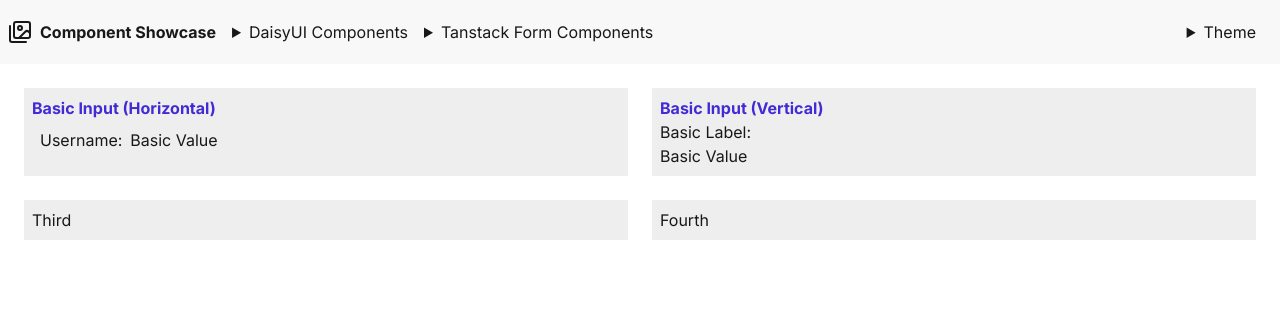
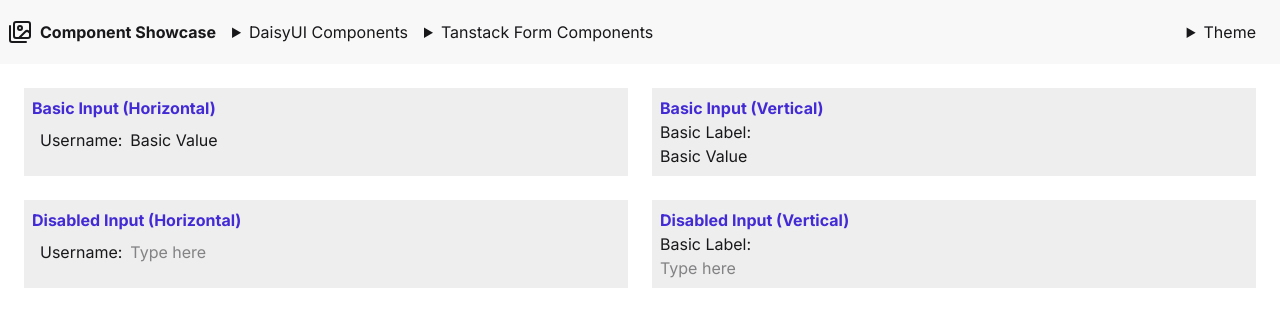
Before and after one commit to craigmcc/craigmcc-turborepo, a Next.js app in the folder apps/components-showcase/: page /daisyui/input in a window 1280 px wide. Shown: the top 326 px of the page. Built offline with nearby package versions, Linux system fonts and the light colour scheme.

Commit message:
Add onBlur events, disabled input examples. TODO: Borders went away somehow on non-focused fields.

```diff
--- a/apps/components-showcase/src/app/daisyui/input/page.tsx
+++ b/apps/components-showcase/src/app/daisyui/input/page.tsx
@@ -7,6 +7,7 @@
 // External Modules ----------------------------------------------------------
 
 import { useState } from "react";
+import { toast } from "react-toastify";
 
 // Internal Modules ----------------------------------------------------------
 
@@ -16,7 +17,8 @@ import { Input } from "@craigmcc/daisyui-components/Input";
 
 export default function InputPage() {
 
-  const [value, setValue] = useState("Basic Value");
+  const [valueBasic, setValueBasic] = useState("Basic Value");
+  const [valueDisabled, setValueDisabled] = useState("");
 
   return (
     <main className="bg-base-100 flex flex-col w-full h-[calc(100vh-80px)] items-center justify-between p-6">
@@ -26,10 +28,11 @@ export default function InputPage() {
           <Input
             label="Username:"
             name="horizontal-basic"
-            onChange={(e) => setValue(e.target.value)}
+            onBlur={() => toast.warn("Horizontal Blurred")}
+            onChange={(e) => setValueBasic(e.target.value)}
             placeholder="Type here"
             type="text"
-            value={value}
+            value={valueBasic}
           />
         </div>
         <div className="bg-base-300 p-2 w-full">
@@ -37,18 +40,40 @@ export default function InputPage() {
           <Input
             label="Basic Label:"
             name="vertical-basic"
-            onChange={(e) => setValue(e.target.value)}
+            onBlur={() => toast.info("Vertical Blurred")}
+            onChange={(e) => setValueBasic(e.target.value)}
             placeholder="Type here"
             type="text"
-            value={value}
+            value={valueBasic}
             vertical
           />
         </div>
-        <div className="bg-base-300 p-2">
-          Third
+        <div className="bg-base-300 p-2 w-full">
+          <div className="text-primary font-bold items-center justify-center">Disabled Input (Horizontal)</div>
+          <Input
+            disabled
+            label="Username:"
+            name="horizontal-disabled"
+            onBlur={() => toast.warn("Horizontal Blurred")}
+            onChange={(e) => setValueBasic(e.target.value)}
+            placeholder="Type here"
+            type="text"
+            value={valueDisabled}
+          />
         </div>
-        <div className="bg-base-300 p-2">
-          Fourth
+        <div className="bg-base-300 p-2 w-full">
+          <div className="text-primary font-bold justify-center">Disabled Input (Vertical)</div>
+          <Input
+            disabled
+            label="Basic Label:"
+            name="vertical-disabled"
+            onBlur={() => toast.info("Vertical Blurred")}
+            onChange={(e) => setValueBasic(e.target.value)}
+            placeholder="Type here"
+            type="text"
+            value={valueDisabled}
+            vertical
+          />
         </div>
       </div>
     </main>
--- a/apps/components-showcase/src/app/layout.tsx
+++ b/apps/components-showcase/src/app/layout.tsx
@@ -8,6 +8,7 @@ import { ThemeContextProvider } from "@craigmcc/daisyui-components/ThemeContext"
 import { ThemeWrapper } from "@craigmcc/daisyui-components/ThemeWrapper";
 import type { Metadata } from "next";
 import { Inter } from "next/font/google";
+import { ToastContainer } from "react-toastify";
 
 // Internal Modules ----------------------------------------------------------
 
@@ -35,6 +36,12 @@ export default function RootLayout({
         <Header />
         {children}
       </ThemeWrapper>
+      <ToastContainer
+        autoClose={5000}
+        hideProgressBar={true}
+        position="bottom-right"
+        theme="colored"
+      />
     </ThemeContextProvider>
     </body>
     </html>
```
